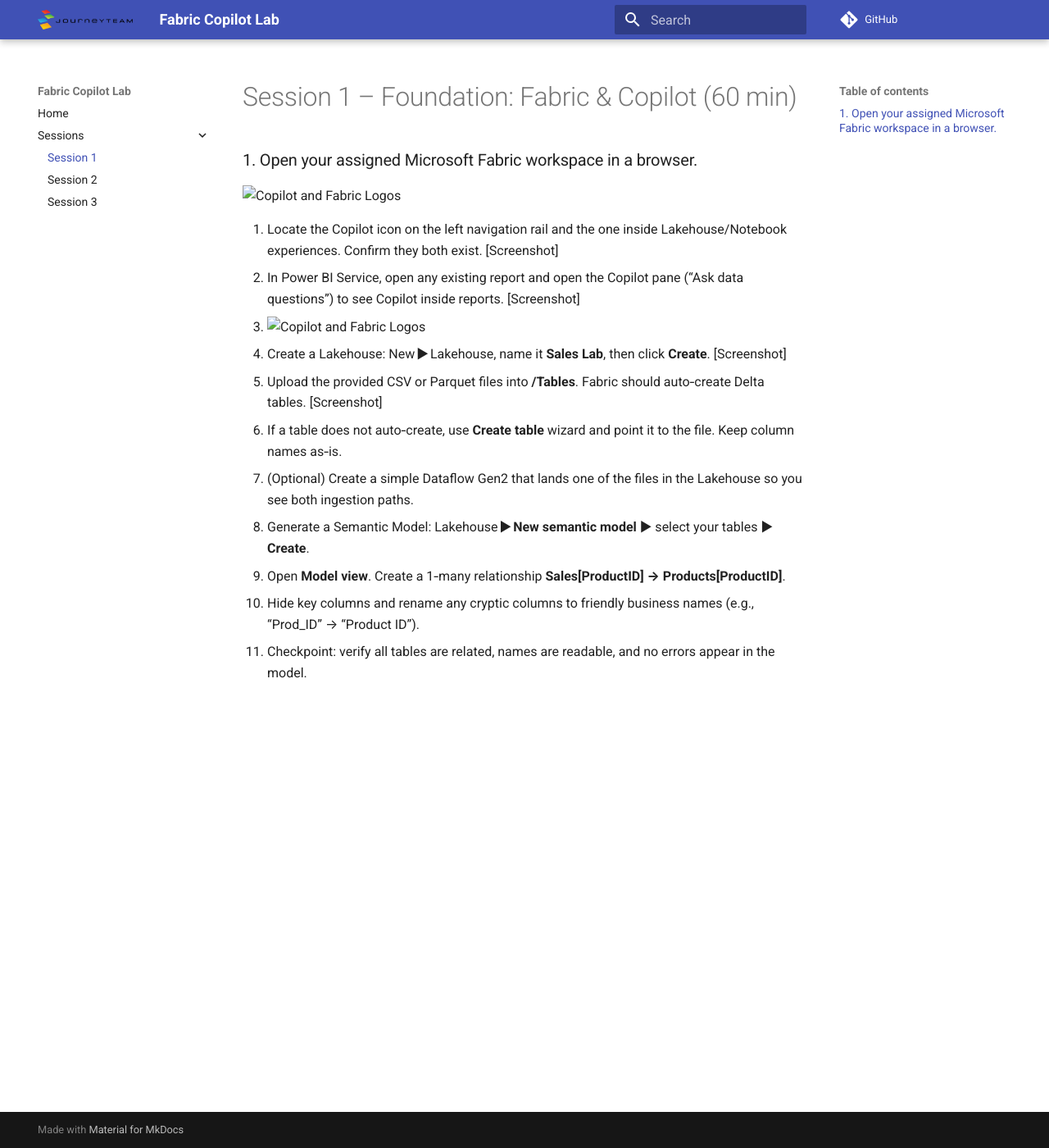
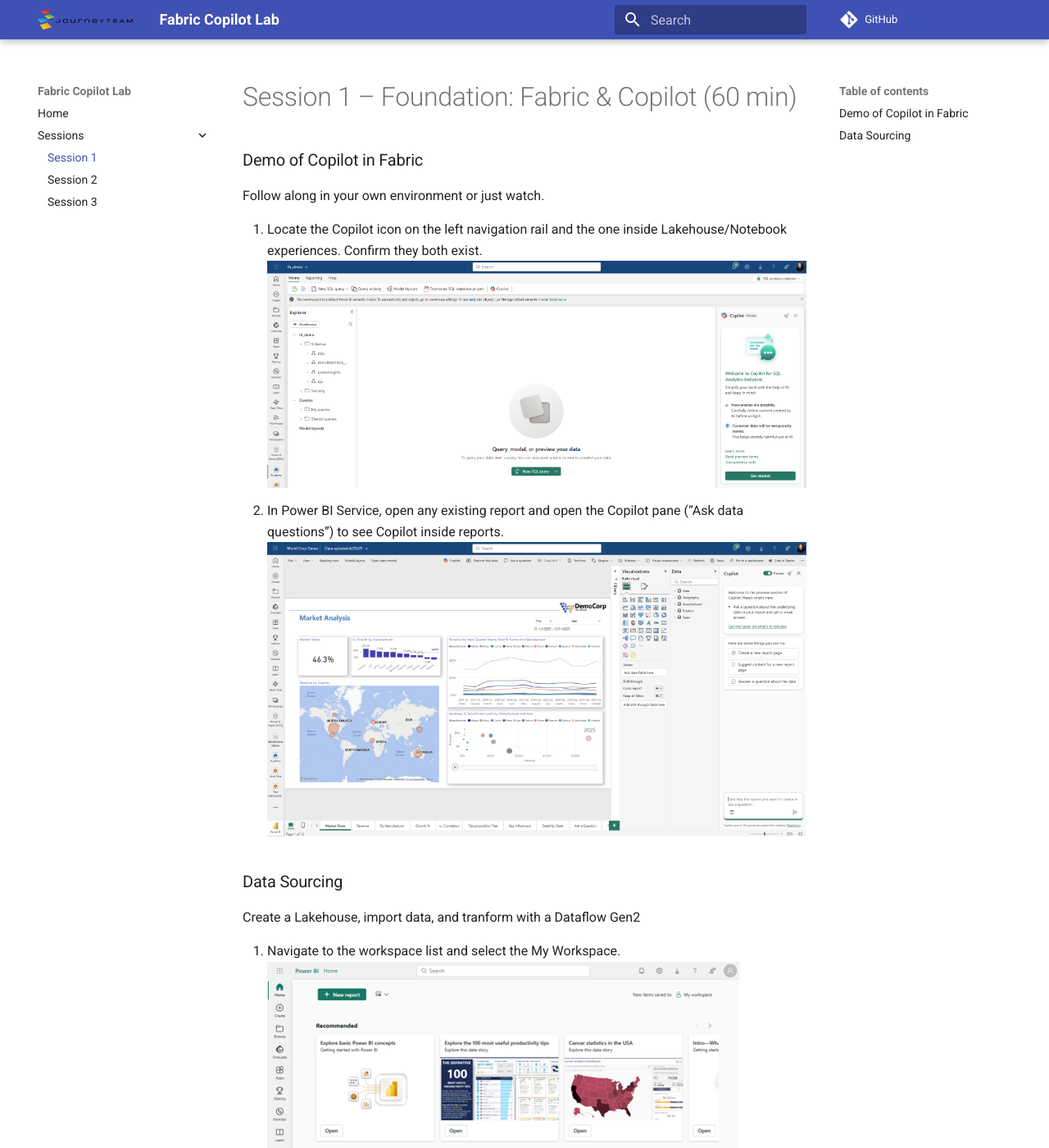
Before and after one commit to GiullianJT/copilot-in-fabric, an MkDocs documentation site: the page built from docs/sessions/session1.md, in a window 1280 px wide and 1400 px high. Shown: the whole window at 82% size. Built offline with MkDocs 1.6.1 and Material for MkDocs 9.7.7, drawn with Linux system fonts in a browser that asks for light colours; comment, search, counter and statistics services are not loaded; some of the changed text lies outside the part shown.

Commit message:
Almost finished with session 1

```diff
--- a/docs/sessions/session1.md
+++ b/docs/sessions/session1.md
@@ -1,16 +1,37 @@
 # Session 1 – Foundation: Fabric & Copilot (60 min)
 
-### 1. Open your assigned Microsoft Fabric workspace in a browser.
-![Copilot and Fabric Logos](assets/img/copilot_logo.png)
+### Demo of Copilot in Fabric
+Follow along in your own environment or just watch.
 
-2. Locate the Copilot icon on the left navigation rail and the one inside Lakehouse/Notebook experiences. Confirm they both exist. [Screenshot]
-3. In Power BI Service, open any existing report and open the Copilot pane (“Ask data questions”) to see Copilot inside reports. [Screenshot]
-4. ![Copilot and Fabric Logos](assets/img/copilot_logo.png)
-5. Create a Lakehouse:  New ► Lakehouse, name it **Sales Lab**, then click **Create**. [Screenshot]
-6. Upload the provided CSV or Parquet files into **/Tables**. Fabric should auto‑create Delta tables. [Screenshot]
-7. If a table does not auto‑create, use **Create table** wizard and point it to the file. Keep column names as‑is.
-8. (Optional) Create a simple Dataflow Gen2 that lands one of the files in the Lakehouse so you see both ingestion paths.
-9.  Generate a Semantic Model:  Lakehouse ► **New semantic model** ► select your tables ► **Create**.
-10. Open **Model view**. Create a 1‑many relationship **Sales[ProductID] → Products[ProductID]**.
-11. Hide key columns and rename any cryptic columns to friendly business names (e.g., “Prod_ID” → “Product ID”).
-12. Checkpoint: verify all tables are related, names are readable, and no errors appear in the model.
+1. Locate the Copilot icon on the left navigation rail and the one inside Lakehouse/Notebook experiences. Confirm they both exist.
+![Copilot in Lakehouse](../assets/img/copilot_in_lakehouse.png)
+2. In Power BI Service, open any existing report and open the Copilot pane (“Ask data questions”) to see Copilot inside reports.
+![Copilot for Report Creation](../assets/img/copilot_report_creation.png)
+
+
+### Data Sourcing
+Create a Lakehouse, import data, and tranform with a Dataflow Gen2
+
+1. Navigate to the workspace list and select the My Workspace.
+![Workspace Navigation](../assets/img/workspace_navigation.png)
+2. Create a Lakehouse:  New ► Lakehouse, name it **lh_demo**, then click **Create**. !
+![Create New Item](../assets/img/create_item.png)
+3. Search for **Lakehouse** and select the Lakehouse option
+![Search Lakehouse](../assets/img/search_lakehouse.png)
+![Select Lakehouse](../assets/img/select_lakehouse.png)
+4. Name it **lh_demo**, then click **Create**. !
+![Lakehouse Creation](../assets/img/create_lakehouse.png)
+5. Upload the provided CSV or Parquet files into **/Files**.Right-click on the **/Files** folder in the Lakehouse and **Upload Folder**.
+6. Select **Overwrite existing files** and then **Upload**.
+![Overwrite Existing](../assets/img/overwrite_existing.png)
+7. Create a Dataflow Gen2 that will transform the data into tables for our semantic model. Click **New Item** and search for **Dataflow**.
+![Create New Item](../assets/img/create_item.png)
+![Search Dataflow](../assets/img/search_dataflow.png)
+![Select Dataflow](../assets/img/select_dataflow.png)
+1.  Generate a Semantic Model:  Lakehouse ► **New semantic model** ► select your tables ► **Create**.
+![New Semantic Model](../assets/img/new_semantic_model.png)
+![Select Tables](../assets/img/select_tables.png)
+1.  Open **Model view**. Create a 1‑many relationship **Sales[ProductID] → Products[ProductID]**.
+2.    Hide key columns and rename any cryptic columns to friendly business names (e.g., “Prod_ID” → “Product ID”).
+3.    Checkpoint: verify all tables are related, names are readable, and no errors appear in the model.
+4.    Use Copilot to create a report with the prompt: "Create me a report to show sales over time including both high-level and detailed information."
```
Also changed, not shown: docs/assets/img/copilot_in_lakehouse.png (added), docs/assets/img/copilot_report_creation.png (added), docs/assets/img/create_item.png (added), docs/assets/img/create_lakehouse.png (added), docs/assets/img/import_pqt.png (added), docs/assets/img/name_lh_demo.png (added), docs/assets/img/new_semantic_model.png (added), docs/assets/img/overwrite_existing.png (added), docs/assets/img/search_dataflow.png (added), docs/assets/img/search_lakehouse.png (added), docs/assets/img/select_dataflow.png (added), docs/assets/img/select_folder.png (added), docs/assets/img/select_lakehouse.png (added), docs/assets/img/select_tables.png (added), 3 more files.
